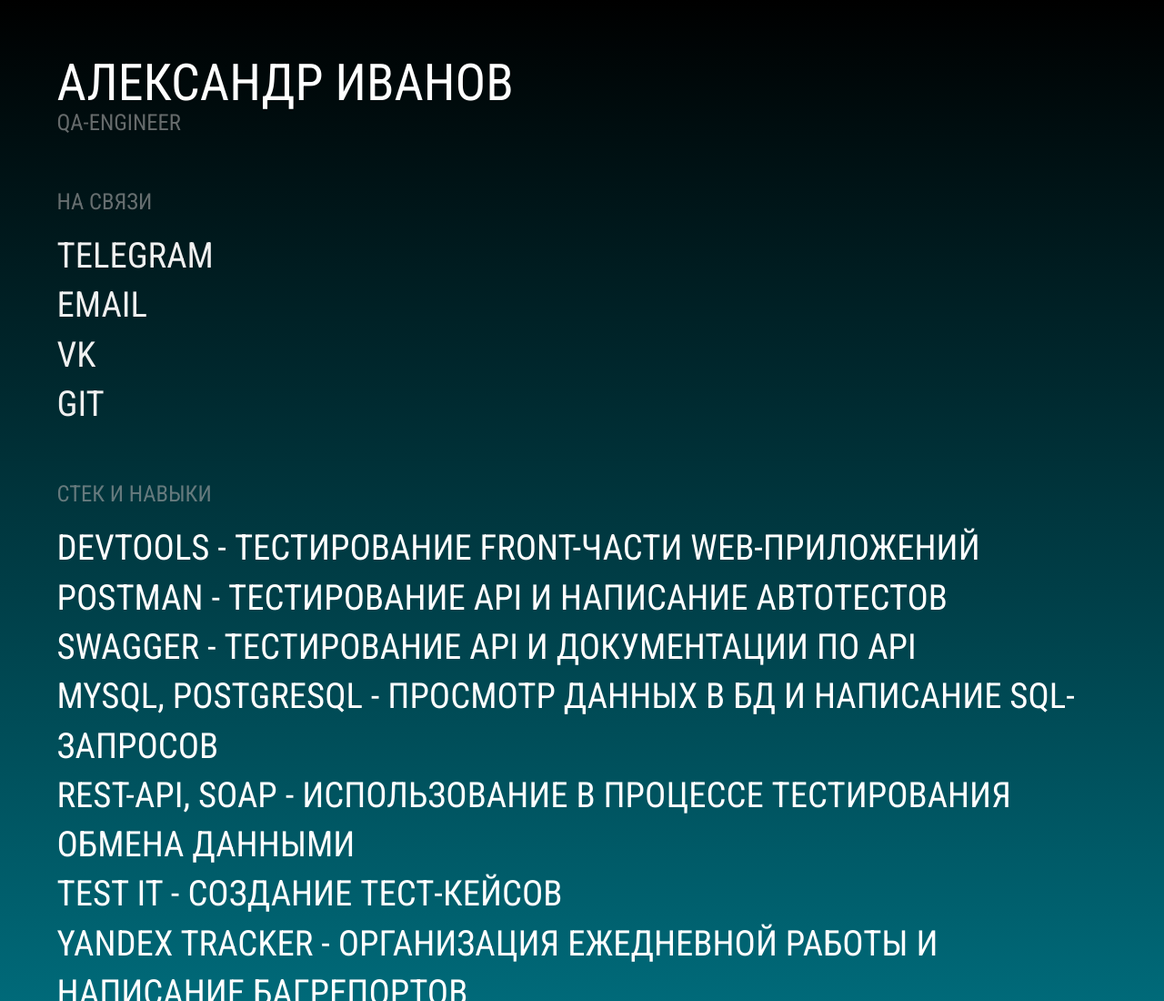
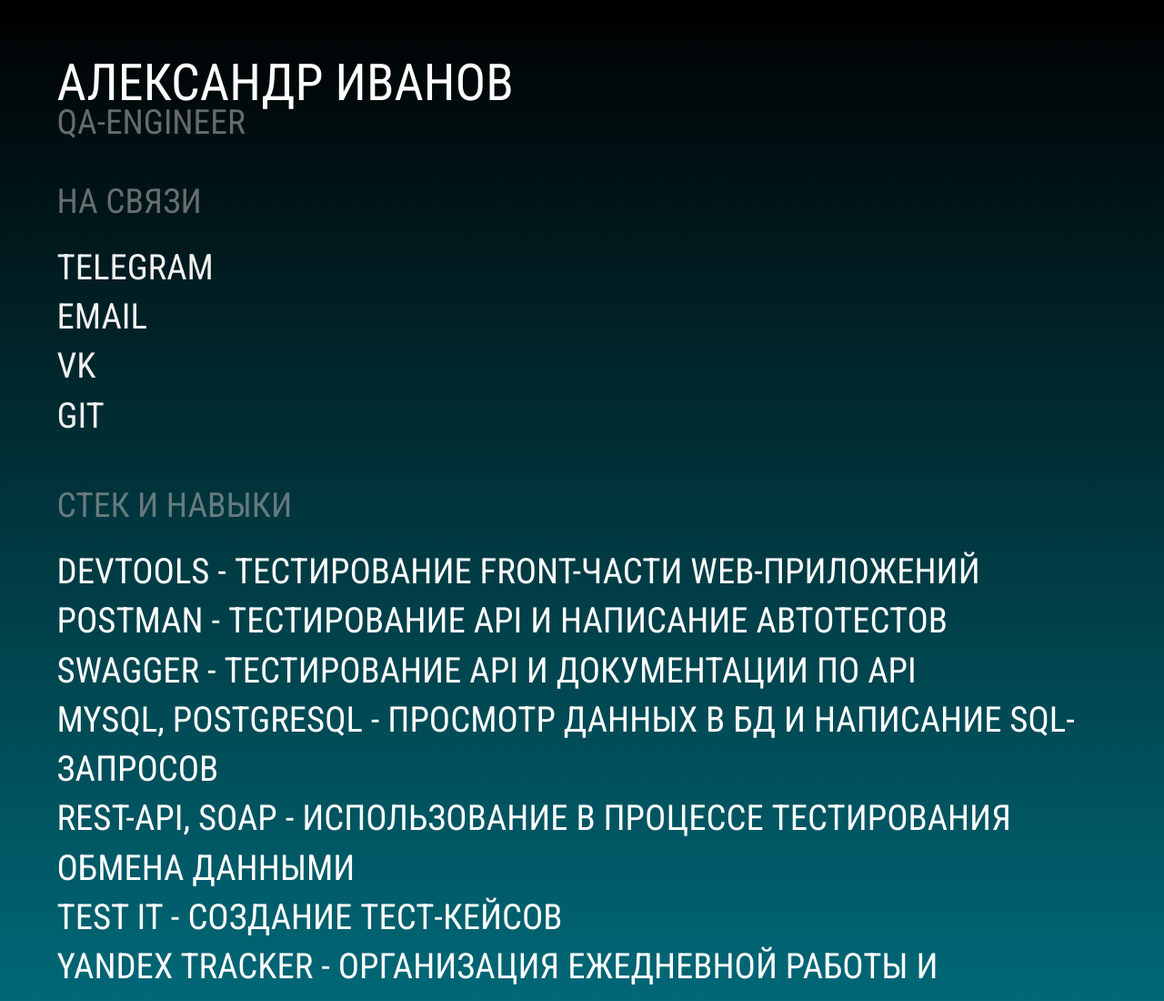
Before and after one commit to alexandr-ivanov-qa/alexandr-ivanov-qa.github.io, a plain HTML site: page index.html in a window 1280 px wide. Shown: the top 1100 px of the page at 91% size. Drawn offline with Linux system fonts and the light colour scheme.

Commit message:
Add files via upload

```diff
--- a/style.css
+++ b/style.css
@@ -79,8 +79,8 @@
 
   .block-title {
     line-height: 2.434vw;
-    font-size: 1.93vw;
-    margin-bottom: 1.344vw;
+    font-size: 2.93vw;
+    margin-bottom: 2.344vw;
   }
 
   .entry {
```
